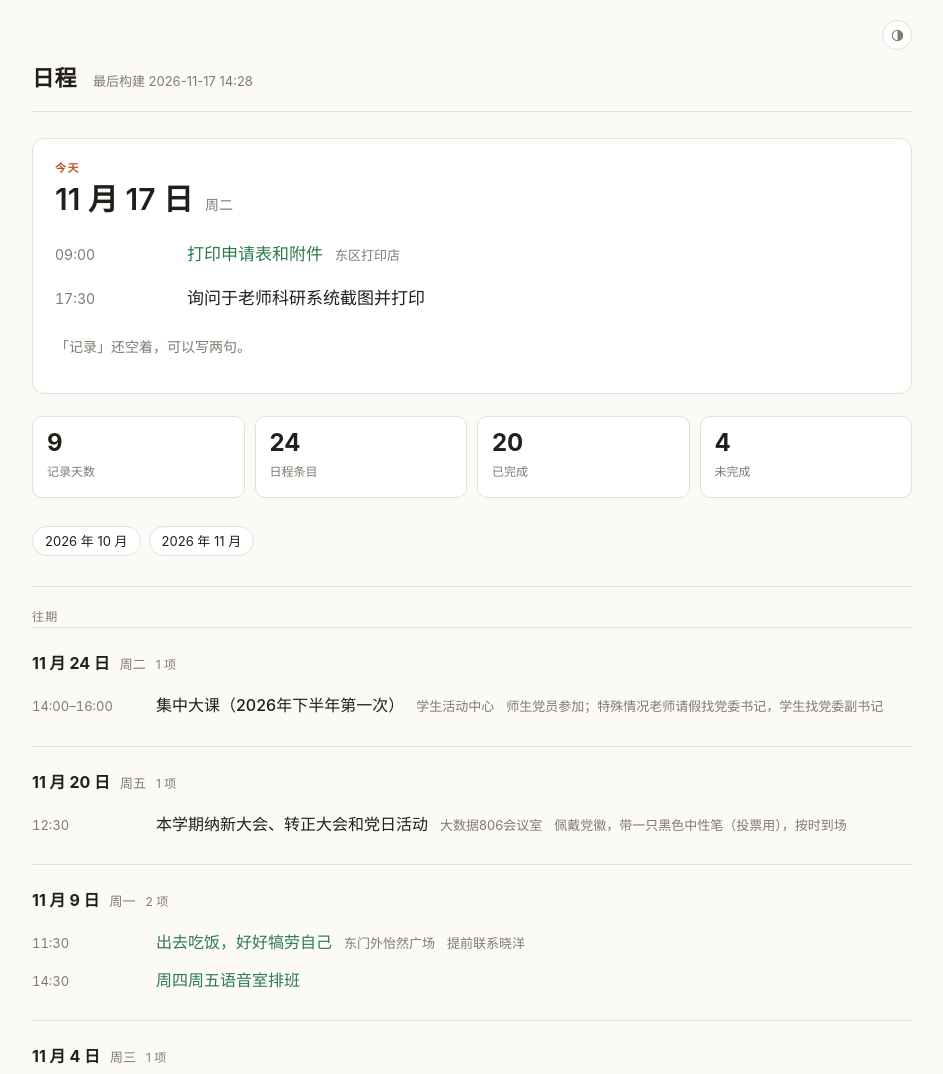
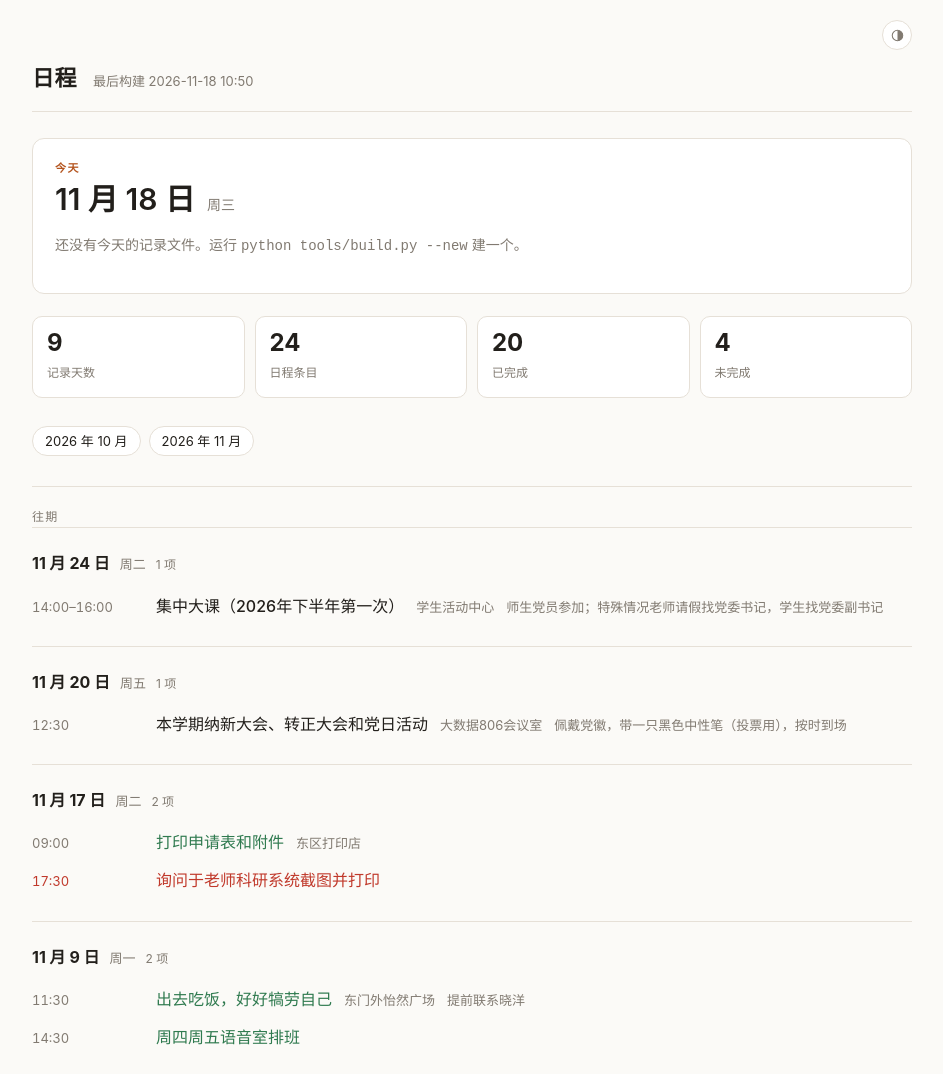
Before and after one commit to Lymochi/riji, a plain HTML site: page index.html in a window 1280 px wide. Shown: the top 1074 px of the page, without its empty margins (168-1111 px from the left). Drawn offline with Linux system fonts and the light colour scheme.

Commit message:
发布 2026-11-18 10:50

```diff
--- a/index.html
+++ b/index.html
@@ -130,12 +130,11 @@ title="配色：跟随系统（点击切换）" aria-label="配色：跟随系
 <path d="M20 14.2A8.2 8.2 0 0 1 9.8 4a8.4 8.4 0 1 0 10.2 10.2z"/>
 </svg>
 </button></div>
-<header class="top"><h1>日程</h1><span class="meta">最后构建 2026-11-17 14:28</span></header>
+<header class="top"><h1>日程</h1><span class="meta">最后构建 2026-11-18 10:50</span></header>
 <div class="hero">
 <div class="lbl">今天</div>
-<div class="big">11 月 17 日<small>周二</small></div>
-<ul class="events"><li class="done"><span class="when">09:00</span><span class="t">打印申请表和附件</span><span class="place">东区打印店</span></li><li class="planned"><span class="when">17:30</span><span class="t">询问于老师科研系统截图并打印</span></li></ul>
-<p class="empty">「记录」还空着，可以写两句。</p>
+<div class="big">11 月 18 日<small>周三</small></div>
+<p class="empty">还没有今天的记录文件。运行 <code>python tools/build.py --new</code> 建一个。</p>
 </div>
 <div class="stats"><div class="stat"><b>9</b><span>记录天数</span></div><div class="stat"><b>24</b><span>日程条目</span></div><div class="stat"><b>20</b><span>已完成</span></div><div class="stat"><b>4</b><span>未完成</span></div></div>
 <div class="chips"><a href="2026-10.html">2026 年 10 月</a><a href="2026-11.html">2026 年 11 月</a></div>
@@ -148,6 +147,10 @@ title="配色：跟随系统（点击切换）" aria-label="配色：跟随系
 <article class="day" id="d2026-11-20">
 <h2>11 月 20 日<span class="wd">周五</span><span class="count">1 项</span></h2>
 <ul class="events"><li class="planned"><span class="when">12:30</span><span class="t">本学期纳新大会、转正大会和党日活动</span><span class="place">大数据806会议室</span><span class="note">佩戴党徽，带一只黑色中性笔（投票用），按时到场</span></li></ul>
+</article>
+<article class="day" id="d2026-11-17">
+<h2>11 月 17 日<span class="wd">周二</span><span class="count">2 项</span></h2>
+<ul class="events"><li class="done"><span class="when">09:00</span><span class="t">打印申请表和附件</span><span class="place">东区打印店</span></li><li class="planned overdue"><span class="when">17:30</span><span class="t">询问于老师科研系统截图并打印</span></li></ul>
 </article>
 <article class="day" id="d2026-11-09">
 <h2>11 月 9 日<span class="wd">周一</span><span class="count">2 项</span></h2>
```
Also changed, not shown: 2026-11.html (+2 -2 lines), 1 other file.
